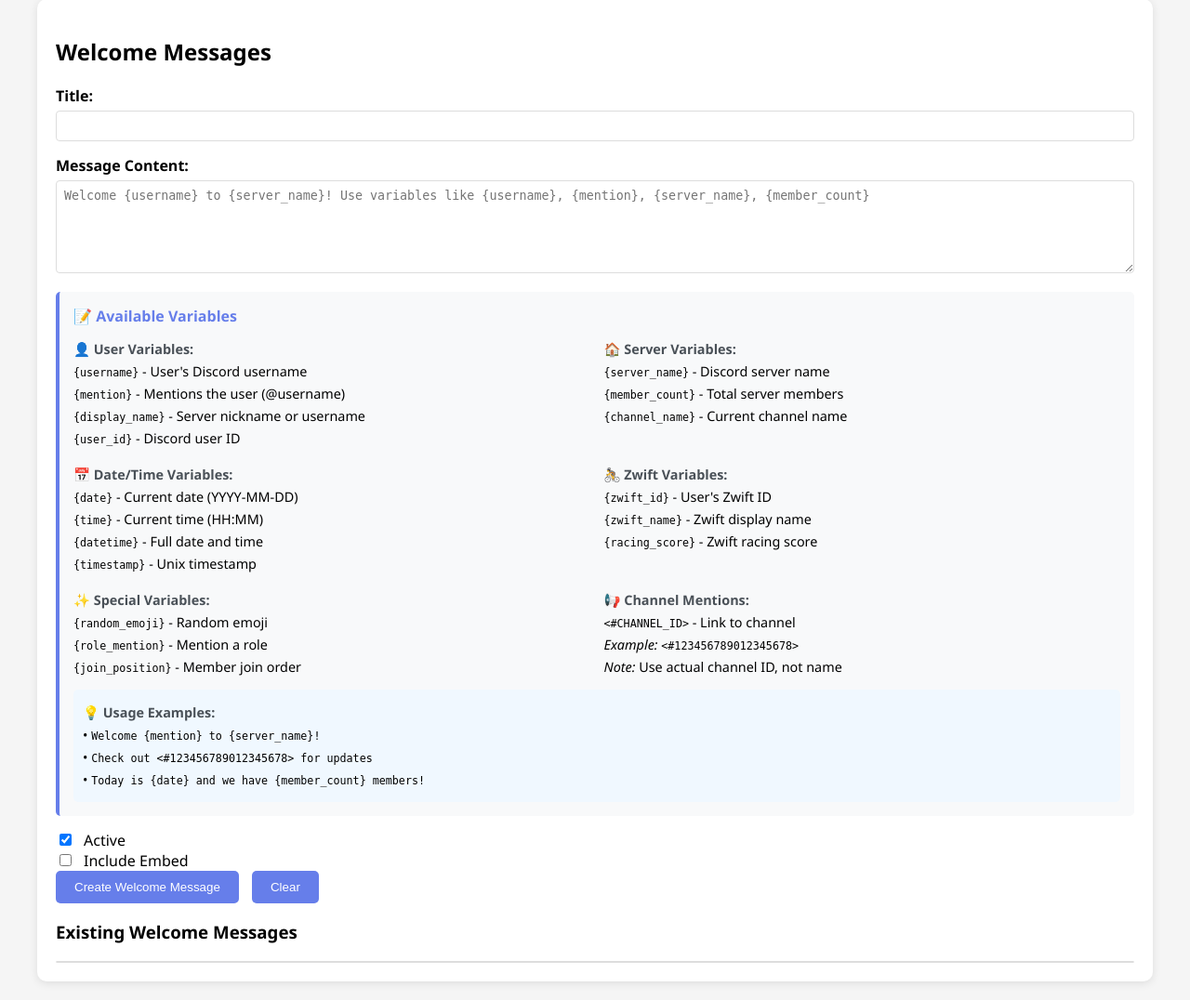
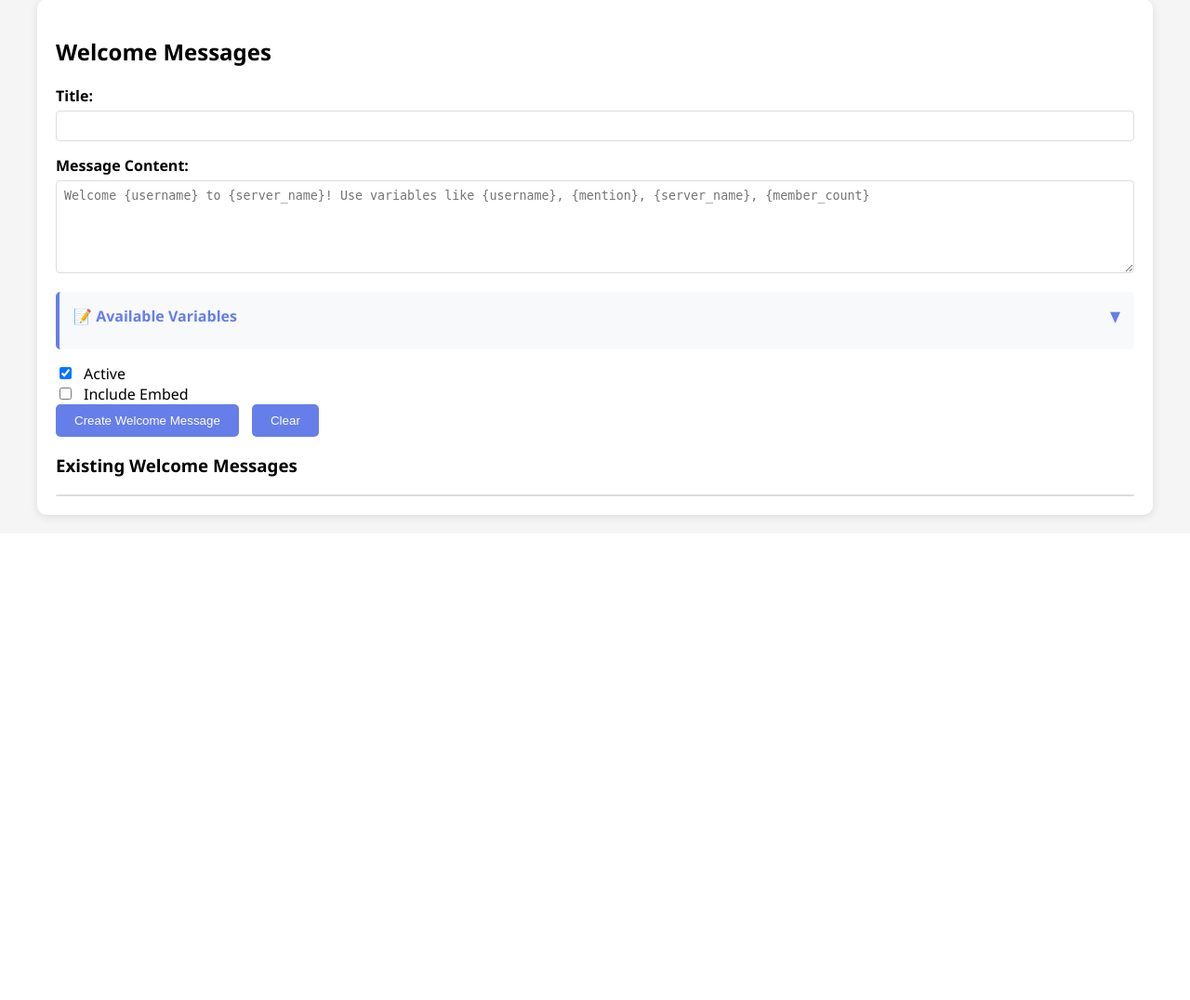
Before and after one commit to T00few2/zwiftpower, a Flask app: page /content/messages in a window 1280 px wide. Shown: the part 385-1461 px from the top of the page at 93% size. After the commit the page ends 947 px from the top, so only its background shows below. Run offline with Flask 3, Linux system fonts and the light colour scheme.

Commit message:
add variables help expand/collapse

```diff
--- a/templates/content_messages.html
+++ b/templates/content_messages.html
@@ -327,7 +327,11 @@
             </div>
 
             <div class="variables-help">
-                <h4>📝 Available Variables</h4>
+                <h4 onclick="toggleVariables('welcome')" style="cursor: pointer; user-select: none; display: flex; align-items: center; justify-content: space-between;">
+                    📝 Available Variables
+                    <span id="welcome-variables-arrow" style="transition: transform 0.3s;">▼</span>
+                </h4>
+                <div id="welcome-variables-content" style="display: none;">
                     <div style="display: grid; grid-template-columns: 1fr 1fr; gap: 15px; margin-bottom: 10px;">
                         <div>
                             <p><strong>👤 User Variables:</strong></p>
@@ -377,6 +381,7 @@
                         <p>• <code>Welcome {mention} to {server_name}!</code></p>
                         <p>• <code>Check out &lt;#123456789012345678&gt; for updates</code></p>
                         <p>• <code>Today is {date} and we have {member_count} members!</code></p>
+                    </div>
                 </div>
             </div>
 
@@ -437,7 +442,11 @@
             </div>
 
             <div class="variables-help">
-                <h4>📝 Available Variables</h4>
+                <h4 onclick="toggleVariables('scheduled')" style="cursor: pointer; user-select: none; display: flex; align-items: center; justify-content: space-between;">
+                    📝 Available Variables
+                    <span id="scheduled-variables-arrow" style="transition: transform 0.3s;">▼</span>
+                </h4>
+                <div id="scheduled-variables-content" style="display: none;">
                     <div style="display: grid; grid-template-columns: 1fr 1fr; gap: 15px; margin-bottom: 10px;">
                         <div>
                             <p><strong>👤 User Variables:</strong></p>
@@ -488,6 +497,7 @@
                         <p>• <code>📢 Weekly update for {server_name} - {date}</code></p>
                         <p>• <code>Check the race schedule in &lt;#123456789012345678&gt;</code></p>
                         <p>• <code>We now have {member_count} members! 🎉</code></p>
+                    </div>
                 </div>
             </div>
 
@@ -566,6 +576,20 @@
             const embedFields = document.getElementById('welcome-embed-fields');
             const checkbox = document.getElementById('welcome-has-embed');
             embedFields.style.display = checkbox.checked ? 'block' : 'none';
+        }
+
+        // Toggle variables section
+        function toggleVariables(type) {
+            const content = document.getElementById(`${type}-variables-content`);
+            const arrow = document.getElementById(`${type}-variables-arrow`);
+
+            if (content.style.display === 'none') {
+                content.style.display = 'block';
+                arrow.style.transform = 'rotate(180deg)';
+            } else {
+                content.style.display = 'none';
+                arrow.style.transform = 'rotate(0deg)';
+            }
         }
 
         // Update schedule fields based on type
```
Lines whose indentation alone changed are shown as unchanged.
